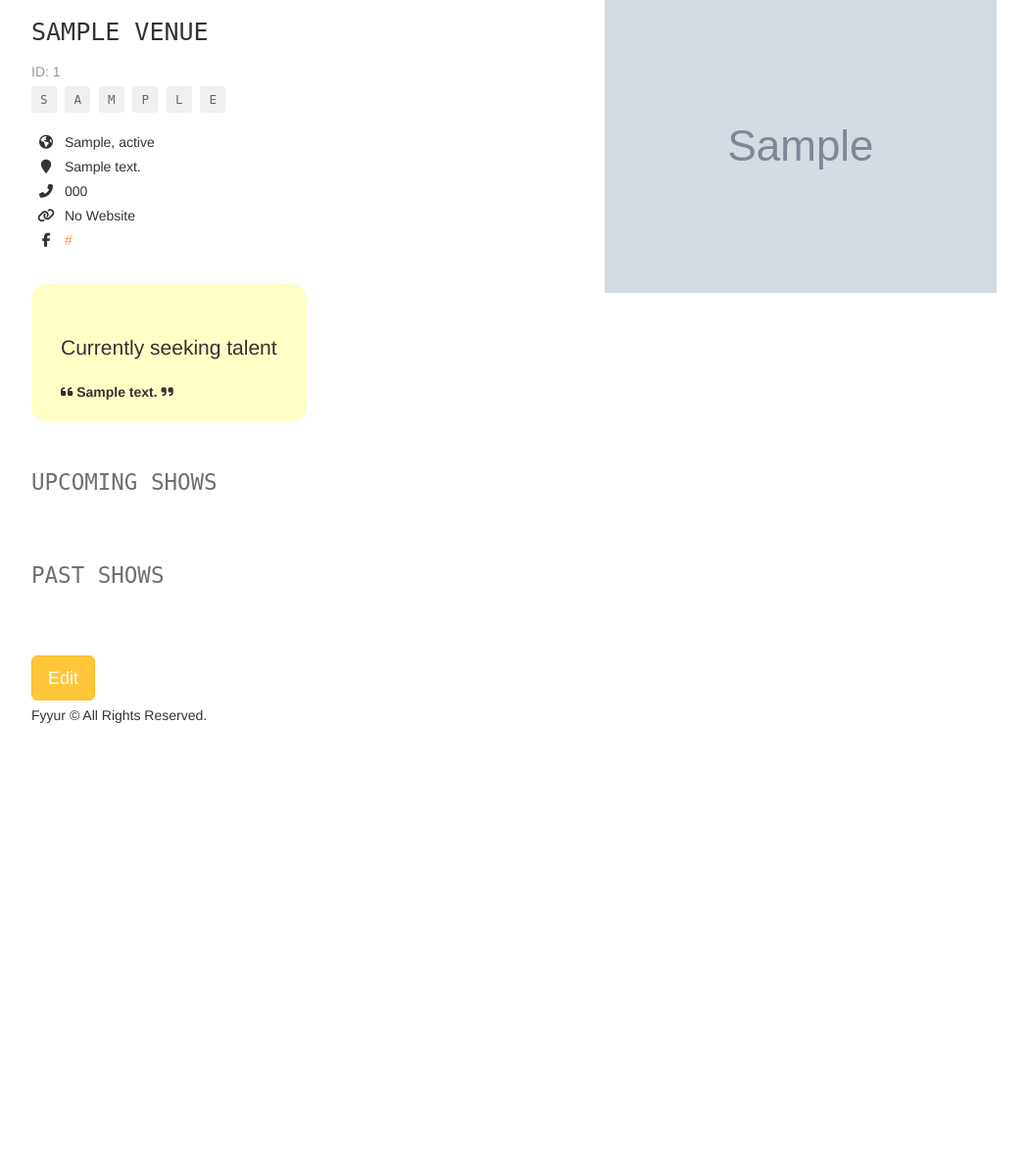
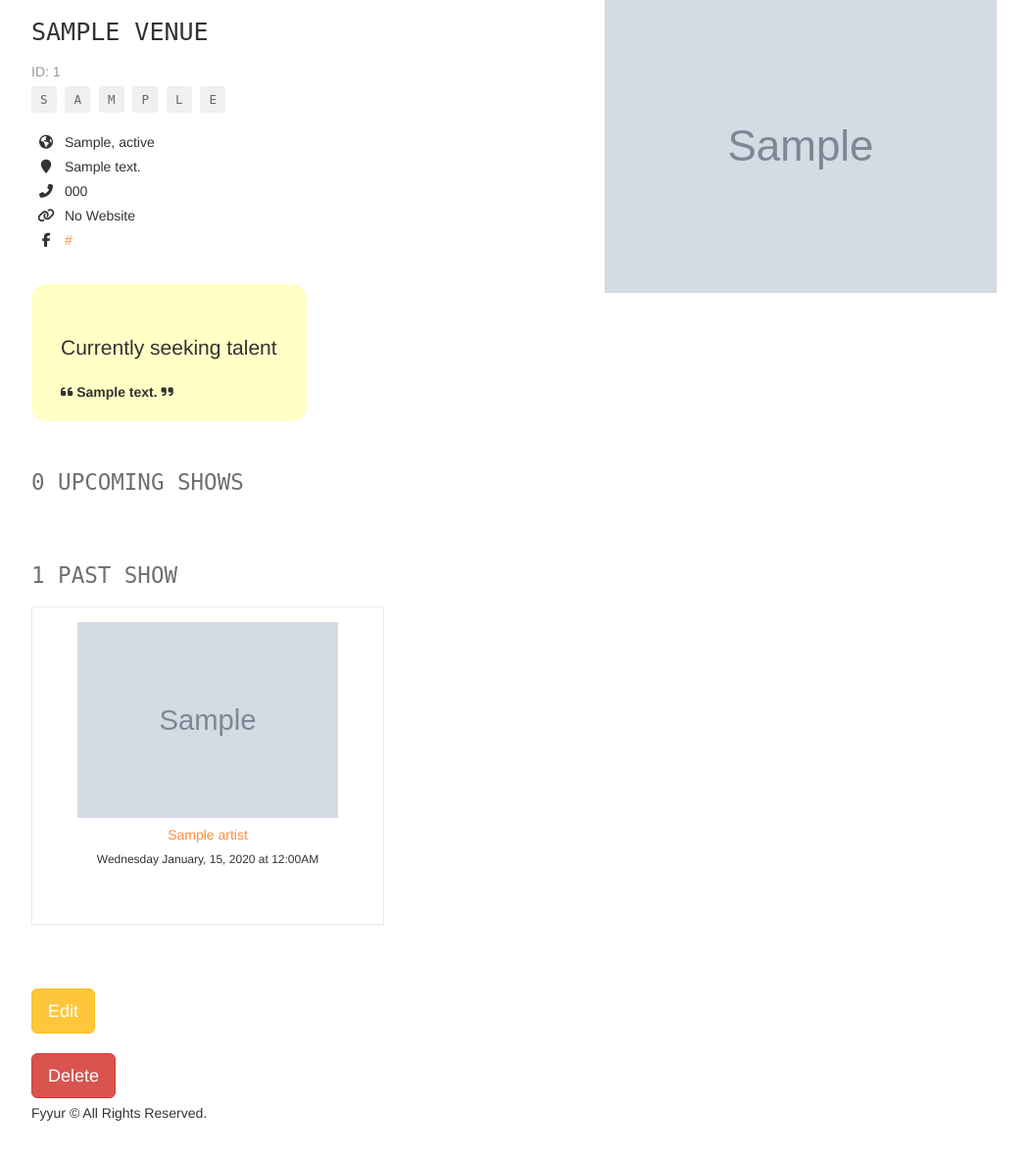
Before and after one commit to Schade9/Fyyur, a Flask app: page /venues/1 in a window 1280 px wide. Shown: the part 81-1262 px from the top of the page at 98% size, without its empty margins (38-1086 px from the left). Before the commit the page ends 819 px from the top, so only its background shows below. Run offline with Flask 2, Linux system fonts and the light colour scheme; tables that the repository leaves empty hold one stand-in row (values such as "Sample post"); grey boxes marked "Sample" are stand-in pictures; some libraries are stand-ins or nearby versions.

Commit message:
Upcoming and past shows

```diff
--- a/app.py
+++ b/app.py
@@ -3,8 +3,6 @@
 #----------------------------------------------------------------------------#
 
 import os
-import json
-from unicodedata import name
 import dateutil.parser
 import babel
 from flask import Flask, render_template, request, Response, flash, redirect, url_for
@@ -175,15 +173,22 @@ def search_venues():
   # TODO: implement search on artists with partial string search. Ensure it is case-insensitive.
   # seach for Hop should return "The Musical Hop".
   # search for "Music" should return "The Musical Hop" and "Park Square Live Music & Coffee"
-  response={
-    "count": 1,
-    "data": [{
-      "id": 2,
-      "name": "The Dueling Pianos Bar",
-      "num_upcoming_shows": 0,
-    }]
+  # response={
+  #   "count": 1,
+  #   "data": [{
+  #     "id": 2,
+  #     "name": "The Dueling Pianos Bar",
+  #     "num_upcoming_shows": 0,
+  #   }]
+  # }
+  search_term = request.form.get('search_term', '')
+  venues = Venue.query.filter(Venue.name.ilike('%' + search_term+ '%'))
+  response = {
+    "count": venues.count()
   }
-  return render_template('pages/search_venues.html', results=response, search_term=request.form.get('search_term', ''))
+
+  return render_template('pages/search_venues.html', venues=venues, results=response, search_term=search_term)
+  #return render_template('pages/search_venues.html', results=response, search_term=request.form.get('search_term', ''))
 
 @app.route('/venues/<int:venue_id>')
 def show_venue(venue_id):
@@ -268,8 +273,32 @@ def show_venue(venue_id):
   #   "upcoming_shows_count": 1,
   # }
   #data = list(filter(lambda d: d['id'] == venue_id, [data1, data2, data3]))[0]
+  upcoming_shows = []
+  past_shows = []
+  current_time = datetime.now().strftime('%Y-%m-%d %H:%M:%S')
   venue = Venue.query.get(venue_id)
-  return render_template('pages/show_venue.html', venue=venue)
+  shows = Show.query.filter_by(venue_id=venue_id)
+  upcoming_shows_count = 0
+  past_shows_count = 0
+  for show in shows:
+    artist = Artist.query.get(show.artist_id)
+    if show.start_time > current_time:
+      upcoming_shows_count+=1
+      upcoming_shows.append({
+        "artist_id": show.venue_id,
+        "artist_name": artist.name,
+        "artist_image_link": artist.image_link,
+        "start_time": show.start_time,
+      })
+    else:
+      past_shows_count+=1
+      past_shows.append({
+        "artist_id": show.venue_id,
+        "artist_name": artist.name,
+        "artist_image_link":artist.image_link,
+        "start_time": show.start_time,
+      })
+  return render_template('pages/show_venue.html', venue=venue, past_shows=past_shows, upcoming_shows=upcoming_shows, past_shows_count=past_shows_count, upcoming_shows_count=upcoming_shows_count)
 
 #  Create Venue
 #  ----------------------------------------------------------------
@@ -311,14 +340,18 @@ def create_venue_submission():
     # see: http://flask.pocoo.org/docs/1.0/patterns/flashing/
   return render_template('pages/home.html')
 
-@app.route('/venues/<venue_id>', methods=['DELETE'])
+@app.route('/venues/<int:venue_id>/delete', methods=['POST'])
 def delete_venue(venue_id):
   # TODO: Complete this endpoint for taking a venue_id, and using
   # SQLAlchemy ORM to delete a record. Handle cases where the session commit could fail.
 
   # BONUS CHALLENGE: Implement a button to delete a Venue on a Venue Page, have it so that
   # clicking that button delete it from the db then redirect the user to the homepage
-  return None
+  venue = Venue.query.get(venue_id)
+  db.session.delete(venue)
+  db.session.commit()
+  flash('Venue was successfully deleted!')
+  return render_template('pages/home.html')
 
 #  Artists
 #  ----------------------------------------------------------------
@@ -343,15 +376,22 @@ def search_artists():
   # TODO: implement search on artists with partial string search. Ensure it is case-insensitive.
   # seach for "A" should return "Guns N Petals", "Matt Quevado", and "The Wild Sax Band".
   # search for "band" should return "The Wild Sax Band".
-  response={
-    "count": 1,
-    "data": [{
-      "id": 4,
-      "name": "Guns N Petals",
-      "num_upcoming_shows": 0,
-    }]
+  # response={
+  #   "count": 1,
+  #   "data": [{
+  #     "id": 4,
+  #     "name": "Guns N Petals",
+  #     "num_upcoming_shows": 0,
+  #   }]
+  # }
+  search_term = request.form.get('search_term', '')
+  artists = Artist.query.filter(Artist.name.ilike('%' + search_term+ '%'))
+  response = {
+    "count": artists.count()
   }
-  return render_template('pages/search_artists.html', results=response, search_term=request.form.get('search_term', ''))
+
+  return render_template('pages/search_artists.html', artists=artists, results=response, search_term=search_term)
+  #return render_template('pages/search_artists.html', results=response, search_term=request.form.get('search_term', ''))
 
 @app.route('/artists/<int:artist_id>')
 def show_artist(artist_id):
@@ -425,12 +465,38 @@ def show_artist(artist_id):
   #     "venue_image_link": "https://images.unsplash.com/photo-1485686531765-ba63b07845a7?ixlib=rb-1.2.1&ixid=eyJhcHBfaWQiOjEyMDd9&auto=format&fit=crop&w=747&q=80",
   #     "start_time": "2035-04-15T20:00:00.000Z"
   #   }],
-  #   "past_shows_count": 0,
+  #   "past_shows_count": 0,:
   #   "upcoming_shows_count": 3,
   # }
   #data = list(filter(lambda d: d['id'] == artist_id, [data1, data2, data3]))[0]
+  upcoming_shows = []
+  past_shows = []
+  current_time = datetime.now().strftime('%Y-%m-%d %H:%M:%S')
   artist = Artist.query.get(artist_id)
-  return render_template('pages/show_artist.html', artist=artist)
+  shows = Show.query.filter_by(artist_id=artist_id)
+  upcoming_shows_count = 0
+  past_shows_count = 0
+  for show in shows:
+    venue = Venue.query.get(show.venue_id)
+    count = 0
+    if show.start_time > current_time:
+      upcoming_shows_count+=1
+      upcoming_shows.append({
+        "venue_id": show.venue_id,
+        "venue_name": venue.name,
+        "venue_image_link": venue.image_link,
+        "start_time": show.start_time,
+      })
+    else:
+      past_shows_count+=1
+      past_shows.append({
+        "count": count,
+        "venue_id": show.venue_id,
+        "venue_name": venue.name,
+        "venue_image_link":venue.image_link,
+        "start_time": show.start_time,
+      })
+  return render_template('pages/show_artist.html', artist=artist, past_shows=past_shows, upcoming_shows=upcoming_shows, past_shows_count=past_shows_count, upcoming_shows_count=upcoming_shows_count)
 
 #  Update
 #  ----------------------------------------------------------------
--- a/templates/pages/search_artists.html
+++ b/templates/pages/search_artists.html
@@ -3,7 +3,7 @@
 {% block content %}
 <h3>Number of search results for "{{ search_term }}": {{ results.count }}</h3>
 <ul class="items">
-	{% for artist in results.data %}
+	{% for artist in artists %}
 	<li>
 		<a href="/artists/{{ artist.id }}">
 			<i class="fas fa-users"></i>
--- a/templates/pages/search_venues.html
+++ b/templates/pages/search_venues.html
@@ -3,7 +3,7 @@
 {% block content %}
 <h3>Number of search results for "{{ search_term }}": {{ results.count }}</h3>
 <ul class="items">
-	{% for venue in results.data %}
+	{% for venue in venues %}
 	<li>
 		<a href="/venues/{{ venue.id }}">
 			<i class="fas fa-music"></i>
--- a/templates/pages/show_venue.html
+++ b/templates/pages/show_venue.html
@@ -47,9 +47,9 @@
 	</div>
 </div>
 <section>
-	<h2 class="monospace">{{ venue.upcoming_shows_count }} Upcoming {% if venue.upcoming_shows_count == 1 %}Show{% else %}Shows{% endif %}</h2>
+	<h2 class="monospace">{{ upcoming_shows_count }} Upcoming {% if upcoming_shows_count == 1 %}Show{% else %}Shows{% endif %}</h2>
 	<div class="row">
-		{%for show in venue.upcoming_shows %}
+		{%for show in upcoming_shows %}
 		<div class="col-sm-4">
 			<div class="tile tile-show">
 				<img src="{{ show.artist_image_link }}" alt="Show Artist Image" />
@@ -61,9 +61,9 @@
 	</div>
 </section>
 <section>
-	<h2 class="monospace">{{ venue.past_shows_count }} Past {% if venue.past_shows_count == 1 %}Show{% else %}Shows{% endif %}</h2>
+	<h2 class="monospace">{{ past_shows_count }} Past {% if past_shows_count == 1 %}Show{% else %}Shows{% endif %}</h2>
 	<div class="row">
-		{%for show in venue.past_shows %}
+		{%for show in past_shows %}
 		<div class="col-sm-4">
 			<div class="tile tile-show">
 				<img src="{{ show.artist_image_link }}" alt="Show Artist Image" />
@@ -75,6 +75,15 @@
 	</div>
 </section>
 
-<a href="/venues/{{ venue.id }}/edit"><button class="btn btn-primary btn-lg">Edit</button></a>
+<div class="d-flex flex-row">
+	<a href="/venues/{{ venue.id }}/edit"><button class="btn btn-primary btn-lg">Edit</button></a>
+	<br/>
+	<br/>
+
+	<form action="{{url_for('delete_venue', venue_id=venue.id)}}" method="POST">
+		<input class="btn btn-danger btn-lg" type="submit" value="Delete">
+	</form>
+</div>
+
 
 {% endblock %}
```
Also changed, not shown: templates/pages/show_artist.html (+5 -4 lines).
